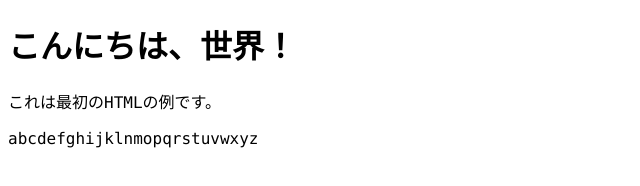
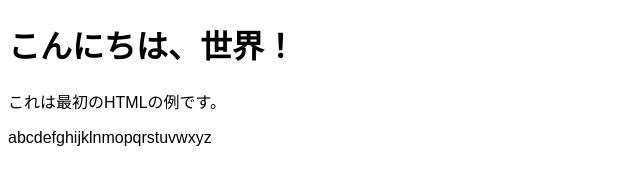
Before and after one commit to kusa28/htmltest.GitHub.I-m, a plain HTML site: page index.html in a window 1280 px wide. Shown: the whole page, without its empty margins (0-640 px from the left). Drawn offline with Linux system fonts and the light colour scheme.

Commit message:
Update style.css

```diff
--- a/style.css
+++ b/style.css
@@ -1,3 +1,3 @@
 .font {
-  font-family: Monaco ;
+  font-family: 'DotGothic16', sans-serif;
 }
```
